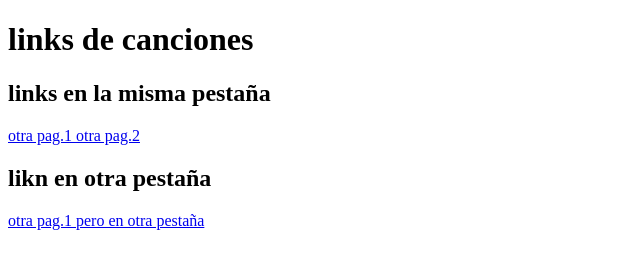
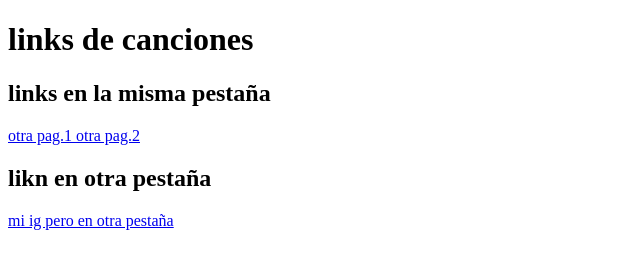
Before and after one commit to Olivergnzzz/oliver1, a plain HTML site: page index.html in a window 1280 px wide. Shown: the full height of the page, 0-640 px from the left. Drawn offline with Linux system fonts and the light colour scheme.

Commit message:
Update index.html

```diff
--- a/index.html
+++ b/index.html
@@ -11,6 +11,6 @@
            <a href="enlaces/cancion1.html" title="AC DC"> otra pag.1 </a>
            <a href="enlaces/cancion2.html" title="Metallica"> otra pag.2 </a>
            <h2>likn en otra pestaña </h2>
-           <a href="enlaces/instagram.html" target="_blank" title="creador de la pagina"> otra pag.1 pero en otra pestaña </a>
+           <a href="enlaces/instagram.html" target="_blank" title="creador de la pagina"> mi ig pero en otra pestaña </a>
     </body>
 </html>
```
